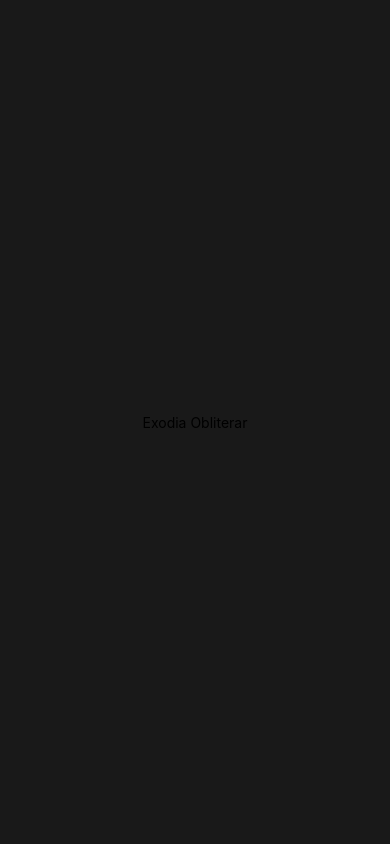
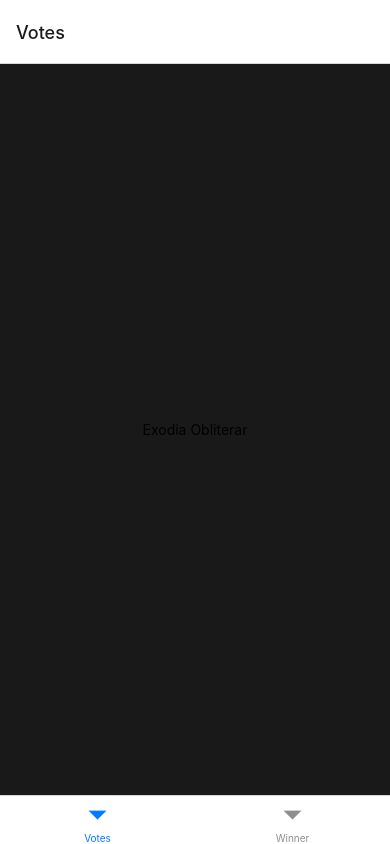
Before and after one commit to rodrigovcf/dio.gamewards, a React Native app in the folder tga/: screen / in a window 390 px wide. Built offline with nearby package versions, Linux system fonts and the light colour scheme.

Commit message:
Add routes, created first screen

```diff
--- a/tga/App.tsx
+++ b/tga/App.tsx
@@ -1,23 +1,10 @@
 import { StatusBar } from 'expo-status-bar';
 import { StyleSheet, Text, View } from 'react-native';
 
-import {VotesScreen} from './src/screens/VotesScreen'
+import { Routes } from './src/routes'
 
 export default function App() {
   return (
-    // <View style={styles.container}>
-    //   <Text>Open up App.tsx to start working on your app!</Text>
-    //   <StatusBar style="auto" />
-    // </View>
-    <VotesScreen></VotesScreen>
+    <Routes/>
   );
 }
-
-const styles = StyleSheet.create({
-  container: {
-    flex: 1,
-    backgroundColor: '#fff',
-    alignItems: 'center',
-    justifyContent: 'center',
-  },
-});
--- /dev/null
+++ b/tga/src/routes/index.tsx
@@ -0,0 +1,11 @@
+import {NavigationContainer} from '@react-navigation/native'
+
+import {StackRoutes} from './stackRoutes'
+
+export function Routes(){
+    return(
+        <NavigationContainer>
+            <StackRoutes/>
+        </NavigationContainer>
+    )
+}
--- /dev/null
+++ b/tga/src/routes/stackRoutes.tsx
@@ -0,0 +1,21 @@
+import {createBottomTabNavigator} from '@react-navigation/bottom-tabs'
+import { VotesScreen } from '../screens/VotesScreen'
+import { WinnerScreen } from '../screens/WinnerScreen'
+
+const {Screen, Navigator} = createBottomTabNavigator()
+
+export function StackRoutes(){
+    return(
+        <Navigator>
+            <Screen
+                name='Votes'
+                component={VotesScreen}
+            />
+
+            <Screen
+                name='Winner'
+                component={WinnerScreen}
+            />
+        </Navigator>
+    )
+}
```
